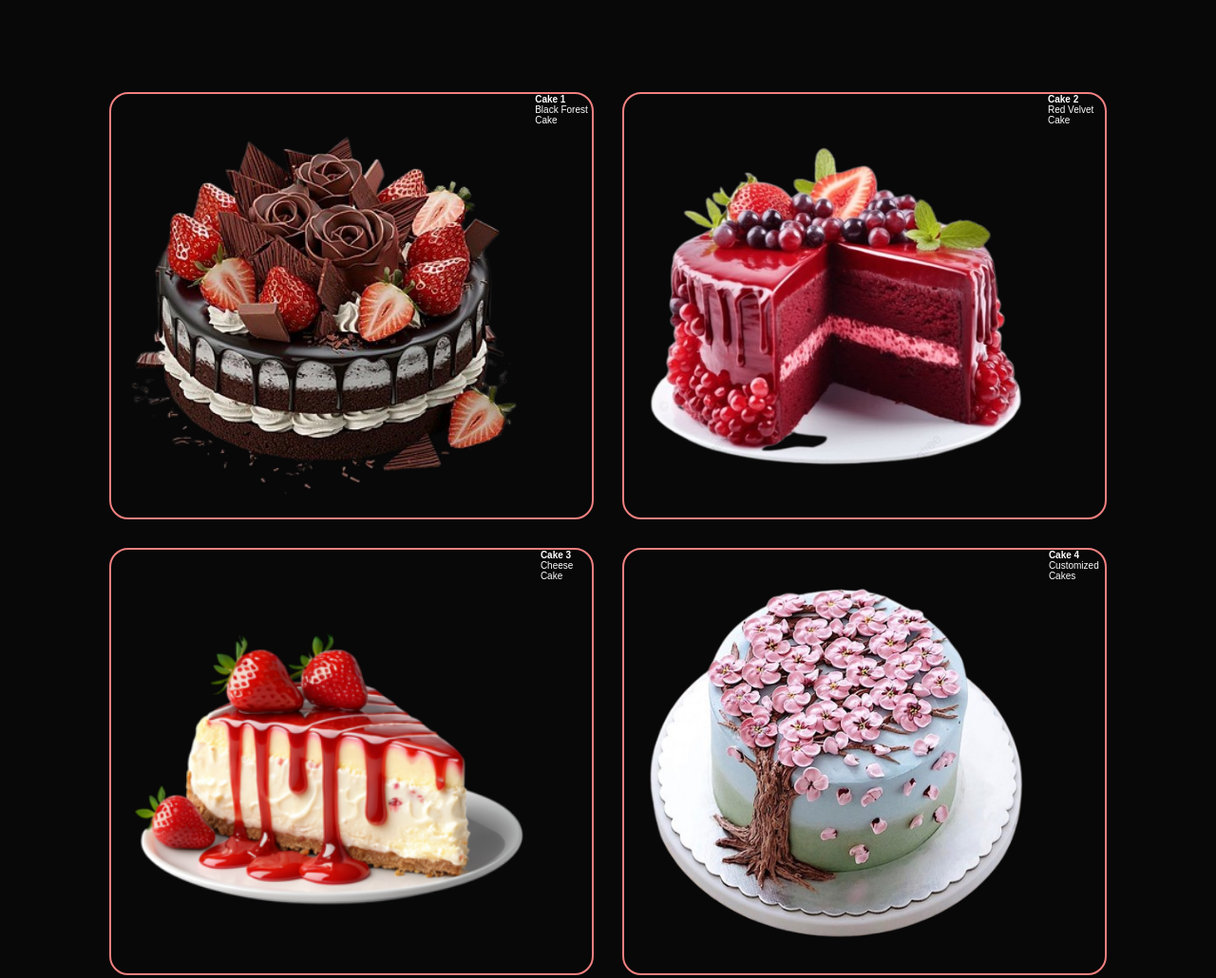
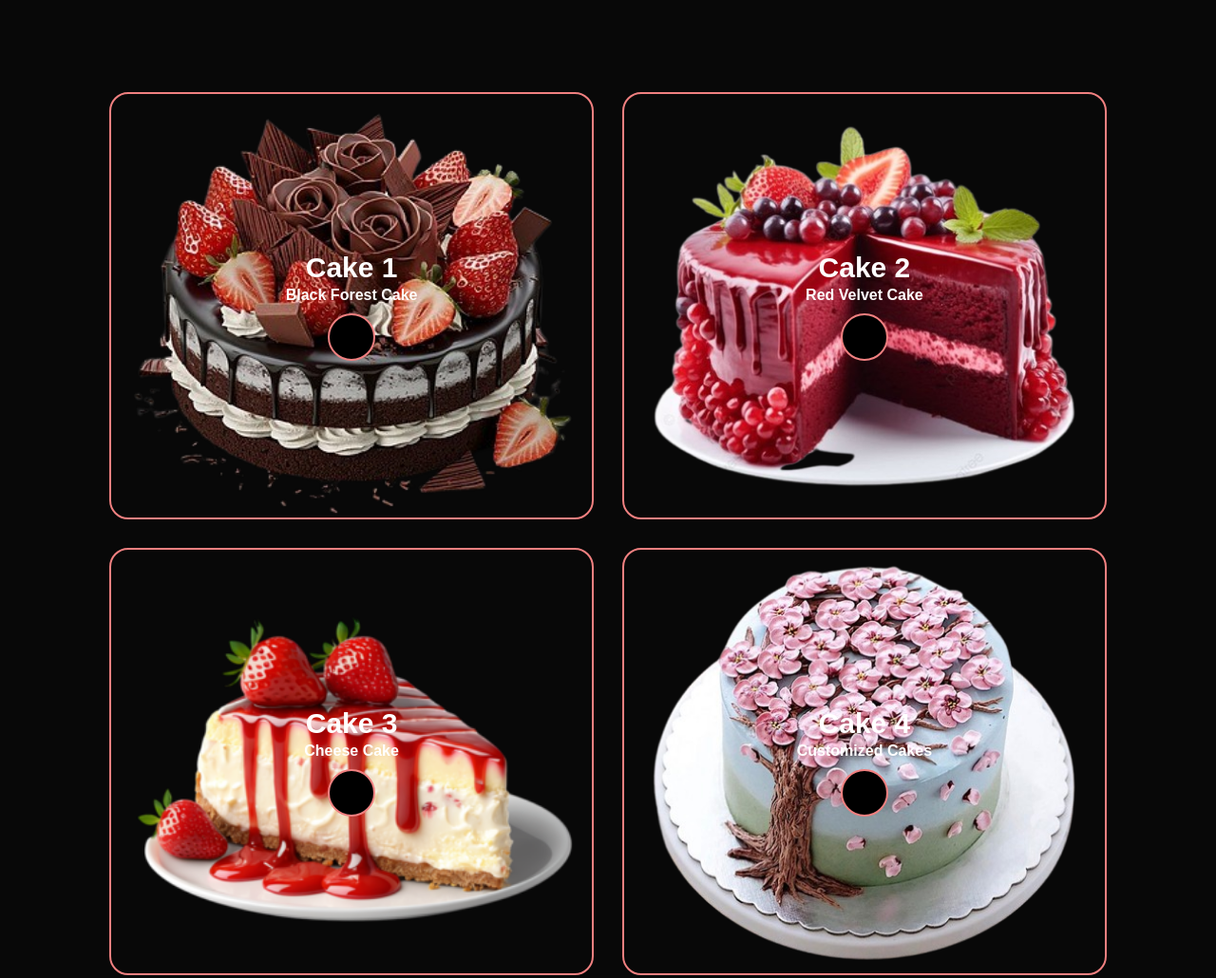
Before and after one commit to HiruSP/TheCakeShop, a plain HTML site: page index.html in a window 1280 px wide. Shown: the part 1795-2825 px from the top of the page at 95% size. Drawn offline with nearby package versions, Linux system fonts and the light colour scheme.

Commit message:
Styles for cake info

```diff
--- a/index.html
+++ b/index.html
@@ -64,7 +64,7 @@
             <h4>Cake 1</h4>
             <p>Black Forest Cake</p>
             <a href="#">
-              <box-icon type="solid" name="cake"></box-icon>
+              <i class="bx bx-cake-slice"></i>
             </a>
           </div>
         </div>
@@ -75,7 +75,7 @@
             <h4>Cake 2</h4>
             <p>Red Velvet Cake</p>
             <a href="#">
-              <box-icon type="solid" name="cake"></box-icon>
+              <i class="bx bx-cake-slice"></i>
             </a>
           </div>
         </div>
@@ -86,7 +86,7 @@
             <h4>Cake 3</h4>
             <p>Cheese Cake</p>
             <a href="#">
-              <box-icon type="solid" name="cake"></box-icon>
+              <i class="bx bx-cake-slice"></i>
             </a>
           </div>
         </div>
@@ -97,7 +97,7 @@
             <h4>Cake 4</h4>
             <p>Customized Cakes</p>
             <a href="#">
-              <box-icon type="solid" name="cake"></box-icon>
+              <i class="bx bx-cake-slice"></i>
             </a>
           </div>
         </div>
--- a/style.css
+++ b/style.css
@@ -193,3 +193,55 @@ section {
 .cakes-box:hover img {
     transform: scale(1.05);
 }
+
+.cakes-box .cakes-info {
+    position: absolute;
+    bottom: 0;
+    left: 0;
+    width: 100%;
+    height: 100%;
+    display: flex;
+    justify-content: center;
+    align-items: center;
+    flex-direction: column;
+    text-align: center;
+    padding: 0.4rem;
+    cursor: pointer;
+    transition: 0.5s ease;
+}
+
+.cakes-box .cakes-info:hover{
+    background: radial-gradient(rgba(0,0,0,0.4),
+    var(--main-color));
+    transform: scale(1.05);
+}
+
+.cakes-info h4{
+    font-size: 3rem;
+    color: white;
+    font-weight: 800;
+}
+
+.cakes-info p{
+    font-size: 1.6rem;
+    margin: 0.3rem 0 1rem;
+    font-weight: 600;
+    color: white;
+}
+
+.cakes-info a{
+    color: white;
+    display: inline-flex;
+    justify-content: center;
+    align-items: center;
+    width: 5rem;
+    height: 5rem;
+    background: black;
+    border: 2px solid var(--main-color);
+    border-radius: 50%;
+}
+
+.cakes-info a i{
+    font-size: 3rem;
+    color: var(--main-color);
+}
```
